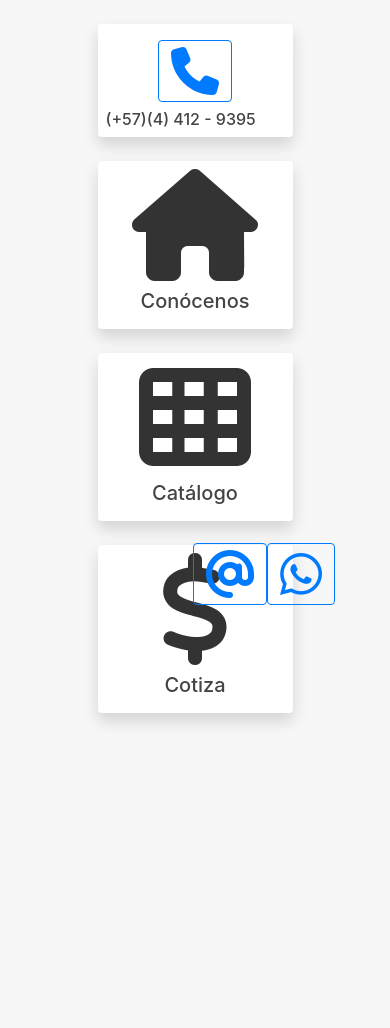
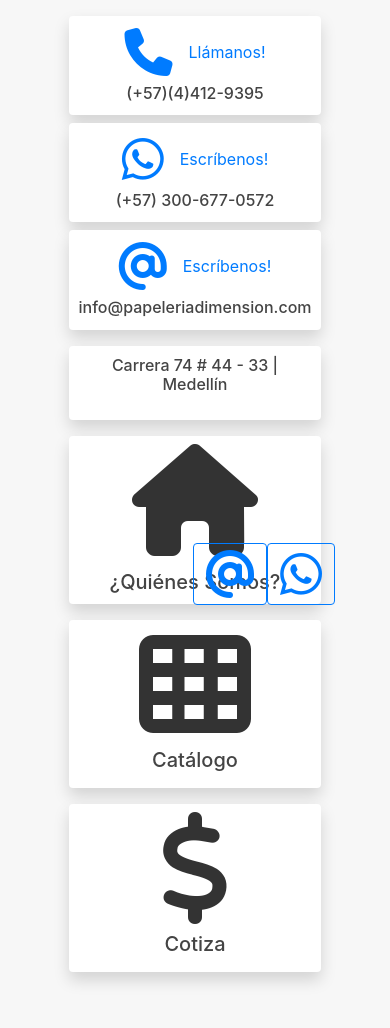
Before and after one commit to segar23/PDimension, a Django app: page / in a window 390 px wide. Shown: the part 215-1243 px from the top of the page. Before the commit the page ends 939 px from the top, so only its background shows below. Run offline with Django 3.2, Linux system fonts and the light colour scheme; some libraries are stand-ins or nearby versions; grey boxes are pictures that could not be loaded.

Commit message:
Landing page restructuring

```diff
--- a/webapp/landing/static/landing.js
+++ b/webapp/landing/static/landing.js
@@ -11,5 +11,13 @@ console.log("Document is ready");
       }
   );
 
+  $(".contact-card").hover(
+      function () {
+        $(this).find('div .contact-info').css('color', 'white');
+      }, function () {
+        $(this).find('div .contact-info').css('color', '#444444');
+      }
+  )
+
 // document ready
 });
--- a/webapp/landing/static/main.css
+++ b/webapp/landing/static/main.css
@@ -83,7 +83,7 @@ ul {
     font-size: 2.5rem;
 }
 
-.video-container {
+.map-container {
     position: relative;
     padding-bottom: 56.25%;
     padding-top: 35px;
--- a/webapp/landing/templates/landing/base.html
+++ b/webapp/landing/templates/landing/base.html
@@ -39,7 +39,7 @@
             </div>
         </nav>
     </header>
-    <header class="container mb-4">
+    <header class="container mb-2">
         <div class="text-center col-6 col-sm-3 mx-auto">
             <a href="{% url 'landing-page' %}">
                 <img class="rounded mx-auto d-block" src="{% static 'logo.jpg' %}" width="90%" alt="">
--- a/webapp/landing/templates/landing/landing.html
+++ b/webapp/landing/templates/landing/landing.html
@@ -1,43 +1,82 @@
 {% extends 'landing/base.html' %}
 {% block content %}
 <main role="main" class="container">
-    <div class="row row-cols-1 row-cols-lg-4 row-cols-sm-2 justify-content-center">
-        <div class="mb-4 col-6 px-0">
-            <div class="card p-2 border-0 shadow rounded tileLanding" id="phoneCard">
-                <div class="row no-gutters">
-                    <div class="col-md-4 p-0 d-flex justify-content-center">
-                        <a class="btn btn-outline-primary my-2 my-sm-0"
-                               href="#" target="_blank">
-                                <i class="fas fa-phone fa-3x"></i></a>
-                    </div>
-                    <div class="col-md-8 p-0 align-self-center">
-                        <div class="card-body p-0">
-                            <h6 class="card-title m-0">(+57)(4) 412 - 9395</h6>
-                        </div>
-                    </div>
+    <div class="row row-cols-1 row-cols-lg-3 row-cols-sm-2 justify-content-center">
+
+        <div class="col-8 px-0 my-2">
+
+            <div class="card p-2 mx-1 mb-2 border-0 shadow rounded tileLanding btn btn-outline-primary contact-card">
+                <div class="card-img-top p-1 d-flex flex-row justify-content-center">
+                    <i class="fas fa-phone fa-3x ml-auto mx-2"></i></a>
+                    <p class="card-text m-0 mr-auto mx-2 my-auto">Llámanos!</p>
+                </div>
+                <div class="card-body p-1 align-self-center">
+                    <h6 class="card-title m-0 contact-info">(+57)(4)412-9395</h6>
+                </div>
+                <a class="stretched-link text-decoration-none" href="tel:0344129395" target="_blank"></a>
+            </div>
+
+            <div class="card p-2 mx-1 mb-2 border-0 shadow rounded tileLanding btn btn-outline-primary contact-card">
+                <div class="card-img-top p-1 d-flex flex-row justify-content-center">
+                    <i class="fab fa-whatsapp fa-3x ml-auto mx-2"></i></a>
+                    <p class="card-text m-0 mr-auto mx-2 my-auto">Escríbenos!</p>
+                </div>
+                <div class="card-body p-1 align-self-center">
+                    <h6 class="card-title m-0 contact-info">(+57) 300-677-0572</h6>
+                </div>
+                <a class="stretched-link text-decoration-none"
+                       href="https://wa.me/573006770572?text=Hola%20Papeleria%20Dimension!" target="_blank"></a>
+            </div>
+
+            <div class="card p-2 mx-1 border-0 shadow rounded tileLanding btn btn-outline-primary contact-card">
+                <div class="card-img-top p-1 d-flex flex-row justify-content-center">
+                    <i class="fas fa-at fa-3x ml-auto mx-2"></i></a>
+                    <p class="card-text m-0 mr-auto mx-2 my-auto">Escríbenos!</p>
+                </div>
+                <div class="card-body p-1 align-self-center">
+                    <h6 class="card-title m-0 contact-info">info@papeleriadimension.com</h6>
+                </div>
+                <a class="stretched-link text-decoration-none"
+                       href="mailto:info@papeleriadimension.com?Subject=Contacto%20Sitio%20Web" target="_blank"></a>
+            </div>
+
+        </div>
+
+        <div class="col-8 px-0 my-2">
+
+            <div class="card mx-1 h-100 border-0 shadow rounded tileLanding btn btn-outline-primary contact-card">
+                <div class="p-1 align-self-center">
+                    <h6 class="card-title m-0 contact-info">Carrera 74 # 44 - 33 | Medellín</h6>
+                </div>
+                <div class="card-body map-container p-2 d-flex justify-content-center">
+                    <iframe class="rounded" src="https://www.google.com/maps/embed?pb=!1m18!1m12!1m3!1d3966.103345196697!2d-75.59449204956184!3d6.250111395453762!2m3!1f0!2f0!3f0!3m2!1i1024!2i768!4f13.1!3m3!1m2!1s0x8e44290a19856677%3A0xf2ce95d789990213!2zUGFwZWxlcsOtYSBEaW1lbnNpw7Nu!5e0!3m2!1sen!2sus!4v1589833620443!5m2!1sen!2sus"
+                            width="100%" height="100%" frameborder="0" style="border:0;" allowfullscreen=""
+                            aria-hidden="false" tabindex="0"></iframe>
                 </div>
             </div>
+
         </div>
-        <div class="mb-4 col-6 px-0 mx-2">
-            <div class="card h-100 dropdown border-0 shadow rounded tileLanding" href="#" id="navbarDropdownMenuLink" role="button"
-                 data-toggle="dropdown" aria-haspopup="true" aria-expanded="false">
-                <div class="card-img-top">
+
+        <div class="col-8 px-0 my-2">
+
+            <div class="card mx-1 h-100 dropdown border-0 shadow rounded tileLanding">
+                <div class="card-img-top h-75 align-self-center">
                     <div class="d-flex justify-content-center pt-2">
                         <i class="fas fa-home fa-7x"></i>
                     </div>
                 </div>
                 <div class="card-text text-center pb-2 pt-2">
-                    <h5>Conócenos</h5>
+                    <h5>¿Quiénes Somos?</h5>
                 </div>
+                <a class="stretched-link text-decoration-none" href="{% url 'about-us' %}"></a>
             </div>
-            <div class="dropdown-menu w-100 shadow-sm border-0 rounded tileLanding" aria-labelledby="navbarDropdownMenuLink">
-                <a class="dropdown-item" href="{% url 'about-us' %}">¿Quiénes Somos?</a>
-                <div class="dropdown-divider"></div>
-                <a class="dropdown-item" href="{% url 'location' %}">Punto de Venta</a>
-            </div>
+
+
         </div>
-        <div class="mb-4 col-6 px-0 mx-2" id="mainMenu">
-            <div class="card h-100 border-0 shadow rounded tileLanding">
+
+        <div class="col-8 px-0 my-2" id="mainMenu">
+
+            <div class="card mx-1 h-100 border-0 shadow rounded tileLanding">
                 <div class="d-flex justify-content-center pt-2">
                     <i class="fas fa-th fa-7x"></i>
                 </div>
@@ -46,9 +85,12 @@
                     <a class="stretched-link text-decoration-none" href="{% url 'catalog' %}"></a>
                 </div>
             </div>
+
         </div>
-        <div class="mb-4 col-6 px-0 mx-2" id="mainMenu">
-            <div class="card h-100 border-0 shadow rounded tileLanding">
+
+        <div class="col-8 px-0 my-2" id="mainMenu">
+
+            <div class="card mx-1 h-100 border-0 shadow rounded tileLanding">
                 <div class="d-flex justify-content-center pt-2">
                     <i class="fas fa-dollar-sign fa-7x"></i>
                 </div>
@@ -57,6 +99,7 @@
                     <a class="stretched-link text-decoration-none" href="{% url 'pricing' %}"></a>
                 </div>
             </div>
+
         </div>
     </div>
 </main>
--- a/webapp/landing/templates/landing/location.html
+++ b/webapp/landing/templates/landing/location.html
@@ -14,7 +14,7 @@
             </div>
             <div class="card border-0 shadow rounded">
                 <div class="card-body text-center">
-                    <div class="video-container">
+                    <div class="map-container">
                         <iframe src="https://www.google.com/maps/embed?pb=!1m18!1m12!1m3!1d3966.103345196697!2d-75.59449204956184!3d6.250111395453762!2m3!1f0!2f0!3f0!3m2!1i1024!2i768!4f13.1!3m3!1m2!1s0x8e44290a19856677%3A0xf2ce95d789990213!2zUGFwZWxlcsOtYSBEaW1lbnNpw7Nu!5e0!3m2!1sen!2sus!4v1589833620443!5m2!1sen!2sus" width="75%" height="450" frameborder="0" style="border:0;" allowfullscreen="" aria-hidden="false" tabindex="0"></iframe>
                     </div>
                 </div>
```
